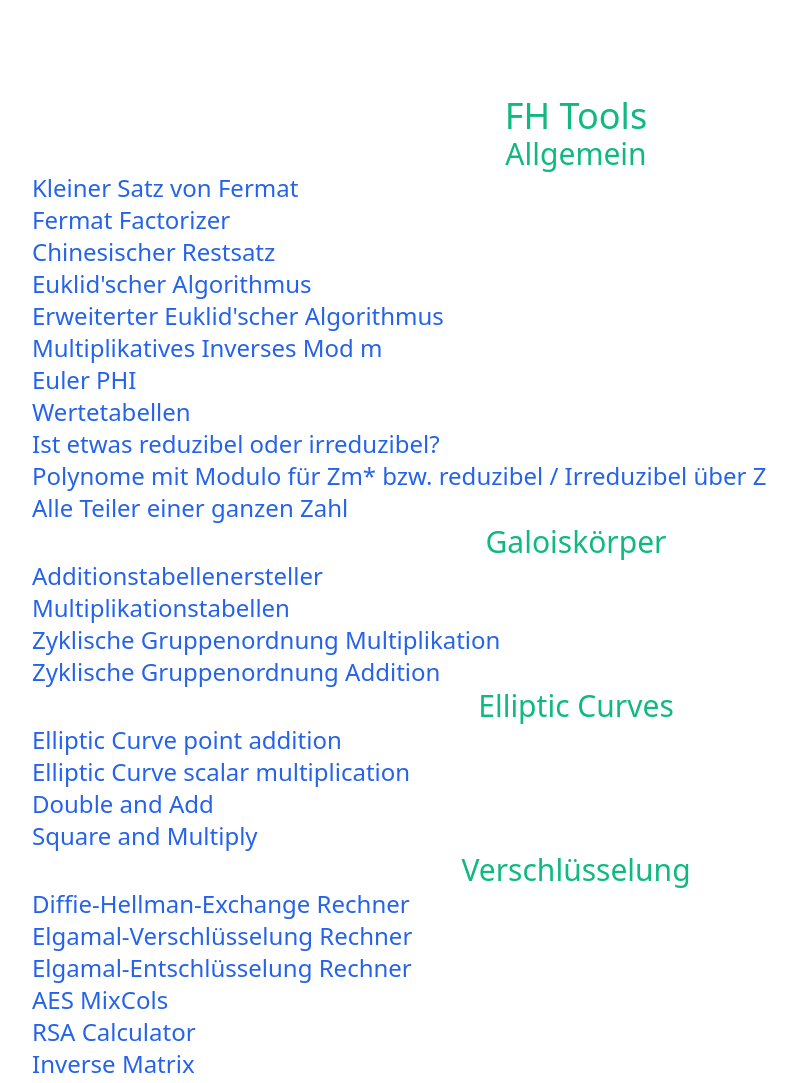
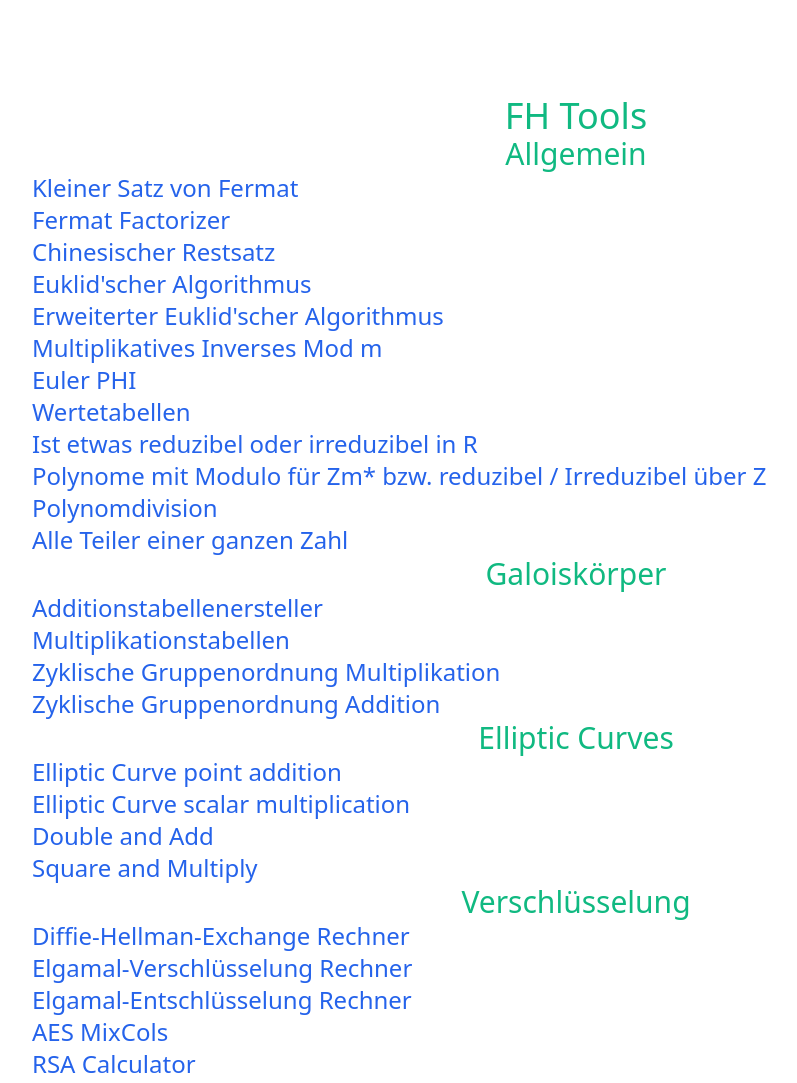
Before and after one commit to Kola50011/FH-Tools, a plain HTML site: page index.html in a window 1280 px wide. Shown: the top 1083 px of the page, without its empty margins (64-861 px from the left). Drawn offline with nearby package versions, Linux system fonts and the light colour scheme.

Commit message:
add Polynomdivision+

```diff
--- a/index.html
+++ b/index.html
@@ -47,10 +47,13 @@
     </div>
     <div>
         <a href="https://www.arndt-bruenner.de/mathe/scripts/faktorpolynom.htm"
-            class="text-center text-blue-600 hover:text-blue-900 text-2xl">Ist etwas reduzibel oder irreduzibel?</a>
+            class="text-center text-blue-600 hover:text-blue-900 text-2xl">Ist etwas reduzibel oder irreduzibel in R</a>
     </div>
     <div>
         <a href="https://planetcalc.com/8372" class="text-center text-blue-600 hover:text-blue-900 text-2xl">Polynome mit Modulo für Zm* bzw. reduzibel / Irreduzibel über Z</a>
+    </div>
+    <div>
+        <a href="https://www.matheretter.de/rechner/polynomdivision" class="text-center text-blue-600 hover:text-blue-900 text-2xl">Polynomdivision</a>
     </div>
 
     <div>
```
